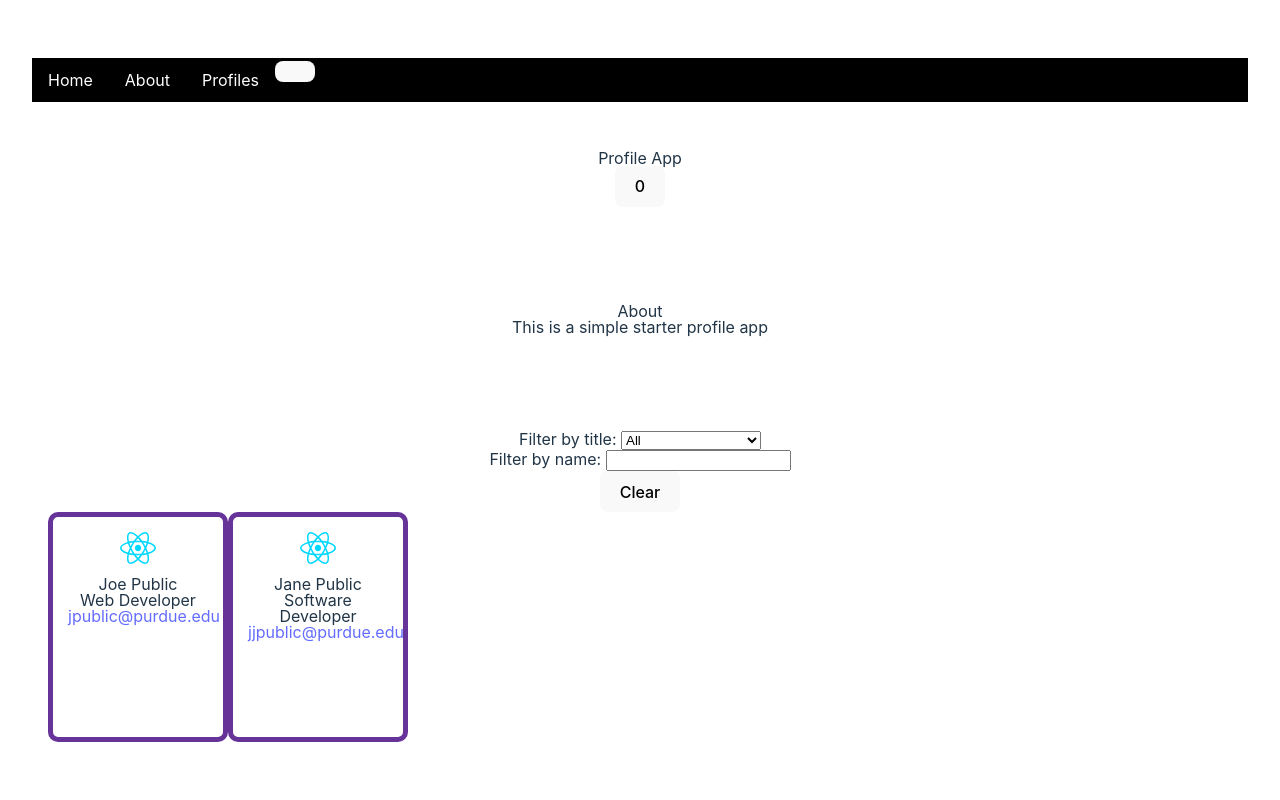
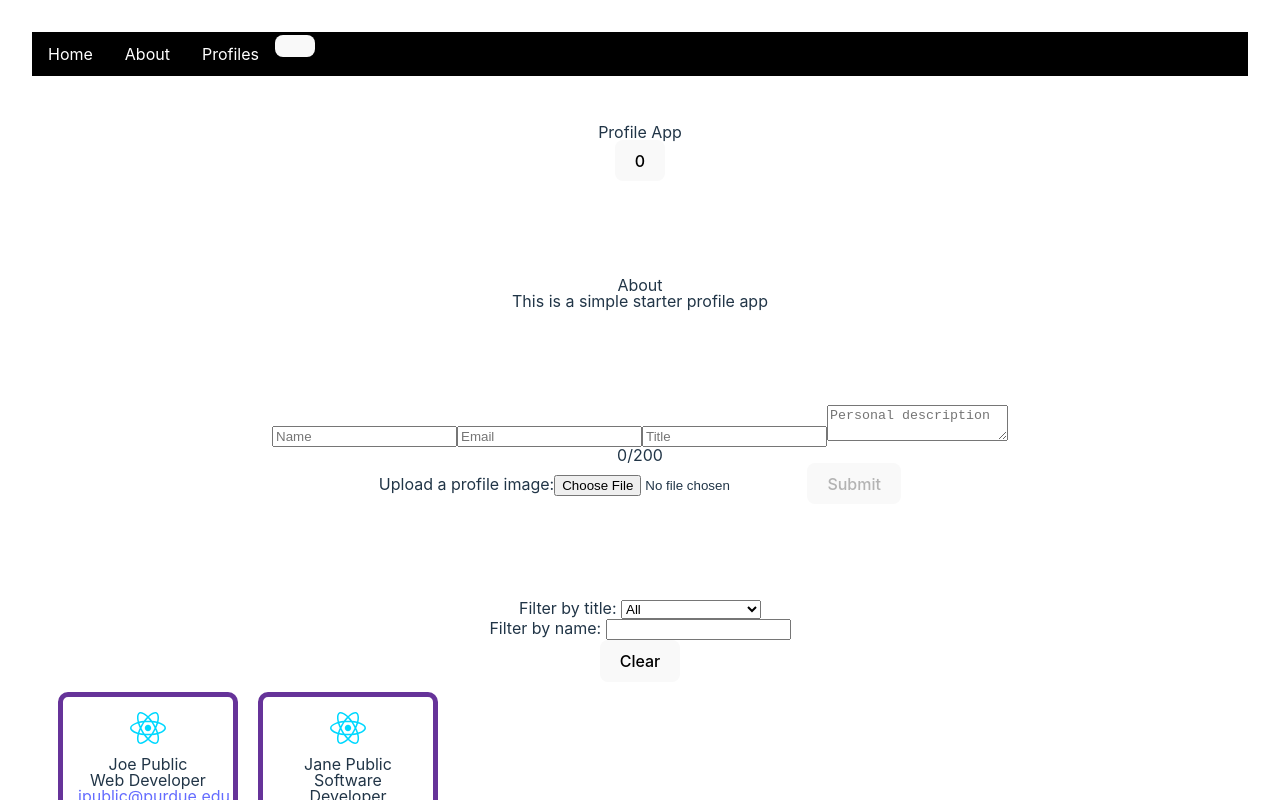
Before and after one commit to samuelkroot/skroot-profile-app, a React (Vite) app: page / in a window 1280 px wide. Shown: the top 800 px of the page. Built offline with nearby package versions, Linux system fonts and the light colour scheme.

Commit message:
Complete Week 4

```diff
--- a/src/App.jsx
+++ b/src/App.jsx
@@ -3,6 +3,7 @@ import {useState} from 'react';
 import Navbar from './components/Navbar';
 import Wrapper from './components/Wrapper';
 import About from "./components/About";
+import ProfileForm from './components/ProfileForm';
 import Card from './components/Card';
 import image from './assets/react.svg';
 
@@ -25,7 +26,7 @@ function App() {
 
     const [count, setCount] = useState(0);
     const handleClick = () => {
-      setCount(count => count + 1);
+      setCount(prevCount => prevCount + 1);
     };
 
   const titles = [...new Set(profiles.map((profile) => profile.title))];
@@ -76,6 +77,9 @@ function App() {
           <About />
         </Wrapper>
         <Wrapper>
+          <ProfileForm />
+        </Wrapper>
+        <Wrapper>
           <div className='filter-wrapper'>
             <div className='filter--select'>
               <label htmlFor='title-select'>Filter by title: </label>
--- /dev/null
+++ b/src/components/ProfileForm.jsx
@@ -0,0 +1,110 @@
+import { useState } from "react";
+
+const ProfileForm = () => {
+    const [data, setData] = useState({ name: "", email: "", title: "", bio: "", image: null });
+    const [errors, setErrors] = useState({image: "", general: ""});
+    const [successMsg, setSuccessMsg] = useState("");
+    const [submitting, setSubmitting] = useState(false);
+
+    const handleChange = (e) => {
+        if (e.target.name === "image") {
+            const file = e.target.files[0];
+            if (file.size > 2000000) {
+                setErrors({...errors, image: "Image must be less than 2MB"});
+            } else {
+                setData({ ...data, image: file });
+            }
+        } else {
+            setData({ ...data, [e.target.name]: e.target.value });
+        }
+    };
+    const handleSubmit = async (e) => {
+        e.preventDefault();
+        setSubmitting(true);
+        const formData = new FormData(e.target);
+        formData.append("name", data.name.trim());
+        formData.append("email", data.email.trim());
+        formData.append("title", data.title.trim());
+        formData.append("bio", data.bio.trim());
+        if (data.image) formData.append("image", data.image.trim());
+
+        console.log(formData);
+        try {
+            const response = await fetch('https://web.ics.purdue.edu/~skroot/cgt-390/public/send-data.php', {
+                method: POST,
+                body: formData
+            });
+            const result = await response.json();
+
+            if (result.success) {
+                setData({ name: "", email: "", title: "", bio: "", image: null });
+                setErrors({image: "", general: ""});
+                setSuccessMsg("Profile submitted successfully!");
+                setTimeout(() => {
+                    setSuccessMsg("");
+                }, 3000);
+            } else {
+                setErrors({image: "", general: result.message});
+                setSuccessMsg("");
+            }
+
+            console.log(result.message);
+        } catch (error) {
+            console.log(error);
+        } finally {
+            setSubmitting(false);
+        }
+    };
+
+    return (
+        <form onSubmit={handleSubmit} className="profile-form">
+            <input
+                type="text"
+                name="name"
+                placeholder="Name"
+                required="required"
+                value={data.name}
+                onChange={handleChange}
+            />
+            <input
+                type="email"
+                name="email"
+                placeholder="Email"
+                required="required"
+                value={data.email}
+                onChange={handleChange}
+            />
+            <input
+                type="text"
+                name="title"
+                placeholder="Title"
+                required="required"
+                value={data.title}
+                onChange={handleChange}
+            />
+            <textarea
+                name="bio"
+                placeholder="Personal description"
+                maxLength={200} required="required"
+                value={data.bio}
+                onChange={handleChange}
+            ></textarea>
+            <p>{data.bio.length}/200</p>
+            <label htmlFor="image">Upload a profile image:</label>
+            <input
+                type="file"
+                name="image"
+                id="image"
+                accept="image/jpg, image/jpeg, image/png, image/webp, image/gif"
+                required="required"
+                onChange={handleChange}
+            />
+            {errors.image && <p>{errors.image}</p>}
+            <button type="submit" disabled={submitting || errors.image !== "" || data.name === "" || data.email === "" || data.title === "" || data.bio === "" || data.image === null ? true : false }>Submit</button>
+            {errors.general && <p>{errors.general}</p>}
+            {successMsg && <p>{successMsg}</p>}
+        </form>
+    )
+}
+
+export default ProfileForm;
--- a/src/styles/card.module.css
+++ b/src/styles/card.module.css
@@ -12,6 +12,7 @@
     float: left;
     background-color: none;
     padding: 10px;
+    margin: 10px;
     border-radius: 10px;
     border: 5px solid rebeccapurple;
     width: 150px;
```
